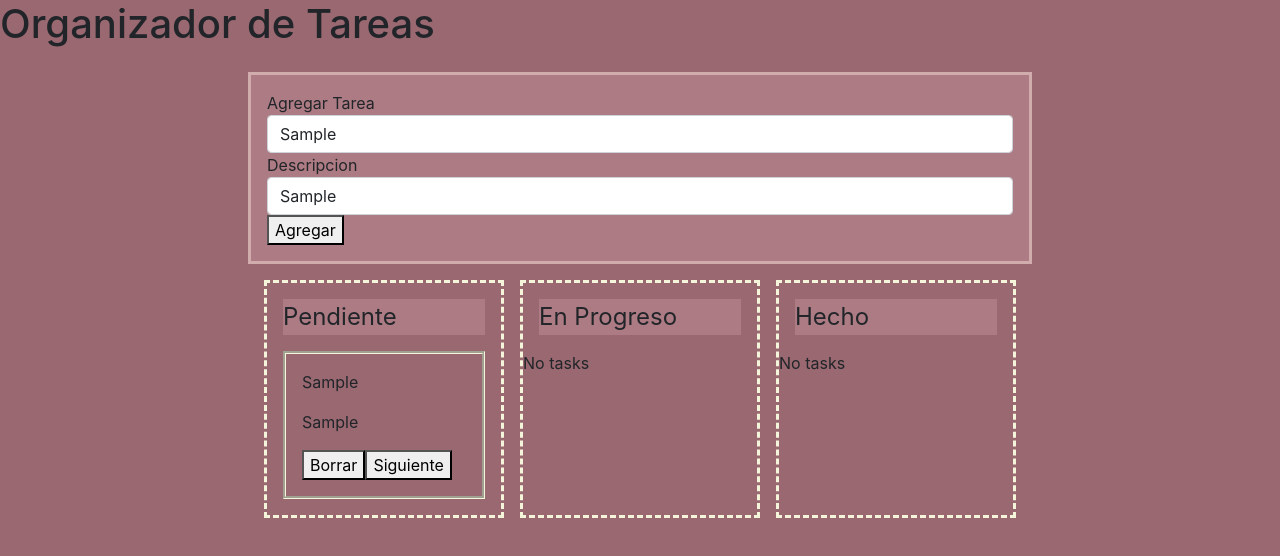
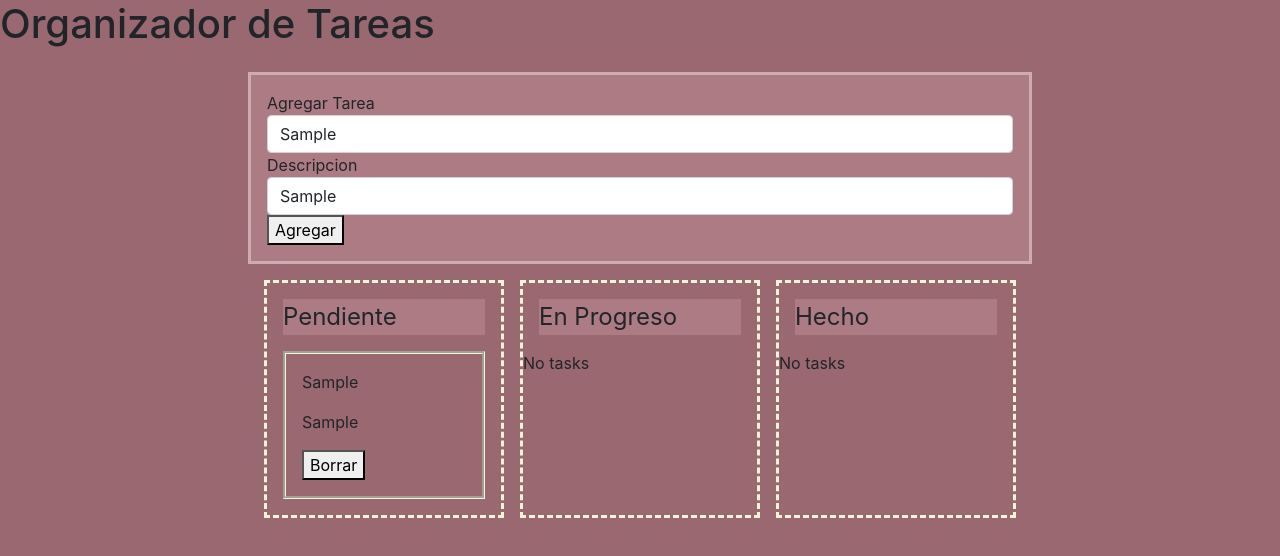
Before and after one commit to sofiAlcaraz/AnotadorDeTareas, a React (Create React App) app: page / in a window 1280 px wide. Both pictures are taken after typing "Sample", "Sample" into the empty fields and a click on the button "Agregar". Shown: the top 556 px of the page. Built offline with nearby package versions, Linux system fonts and the light colour scheme.

Commit message:
fix codigo para emprolijar en tarea y tabla y delete boton siguiente

```diff
--- a/src/components/Tabla.js
+++ b/src/components/Tabla.js
@@ -20,13 +20,9 @@ const Tabla = ({ columnas, onBorrarDatos, onMoverTarea, ...props }) => {
                             {c.tasks.length ? "" : "No tasks"}
 
                             {c.tasks.map((tarea, index2) =>
-
-                            <Tarea key={tarea.id} columnas={columnas} tarea={tarea} i={index2} inde={index} onBorrarDatos={onBorrarDatos}
-                            onMoverTarea={onMoverTarea} />
-
-
-
-                    )}
+                                <Tarea key={tarea.id} columnas={columnas} tarea={tarea} indexTarea={index2} indexCOlum={index} onBorrarDatos={onBorrarDatos}
+                                    onMoverTarea={onMoverTarea} />
+                            )}
                             {droppableProvided.placeholder}
                         </div>
                     )}
--- a/src/components/Tarea.js
+++ b/src/components/Tarea.js
@@ -1,11 +1,11 @@
 import { Draggable } from "react-beautiful-dnd";
 
 
-const Tarea = ({ columnas, onBorrarDatos, onMoverTarea, tarea, inde,...props }) => {//mostrarSiguiente(booleana) para mostrar otro boton
+const Tarea = ({ columnas, onBorrarDatos, onMoverTarea, tarea, indexCOlum,...props }) => {//mostrarSiguiente(booleana) para mostrar otro boton
 //tarea.title
     return (
 
-       <Draggable key={inde} draggableId={tarea.id.toString()} index={props.i}>
+       <Draggable key={indexCOlum} draggableId={tarea.id.toString()} index={props.indexTarea}>
            {(dp)=>
         <div{...dp.draggableProps} ref={dp.innerRef} {...dp.dragHandleProps} className="App-cuadrado-de-tarea" key={props.key}>
 
@@ -13,18 +13,19 @@ const Tarea = ({ columnas, onBorrarDatos, onMoverTarea, tarea, inde,...props })
 
             <p>{tarea.description.length ? tarea.description : "No description"}</p>
 
-            <button onClick={() => onBorrarDatos(tarea, inde)}>Borrar</button>
+            <button onClick={() => onBorrarDatos(tarea, indexCOlum)}>Borrar</button>
 
-            {inde === (columnas.length) - 1 ? "" :
-                <button onClick={() => onMoverTarea(tarea, inde)}>Siguiente</button>}
 
         </div>
         }
-
         </Draggable>
 
     );
 }
+/*
+{inde === (columnas.length) - 1 ? "" :
+                <button onClick={() => onMoverTarea(tarea, inde)}>Siguiente</button>}
 
+*/
 
 export default Tarea;
```
